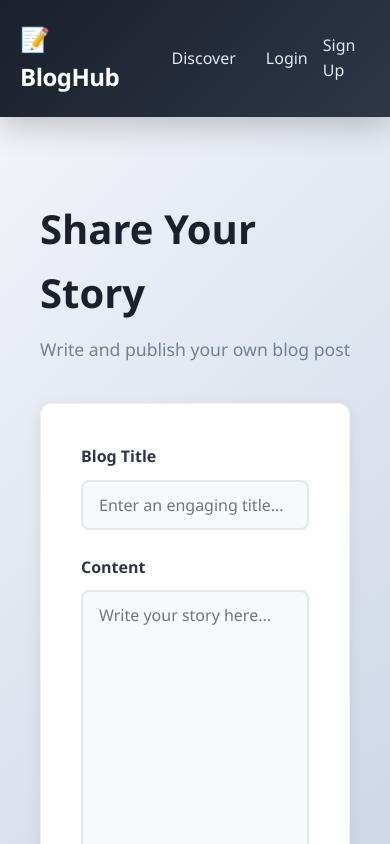
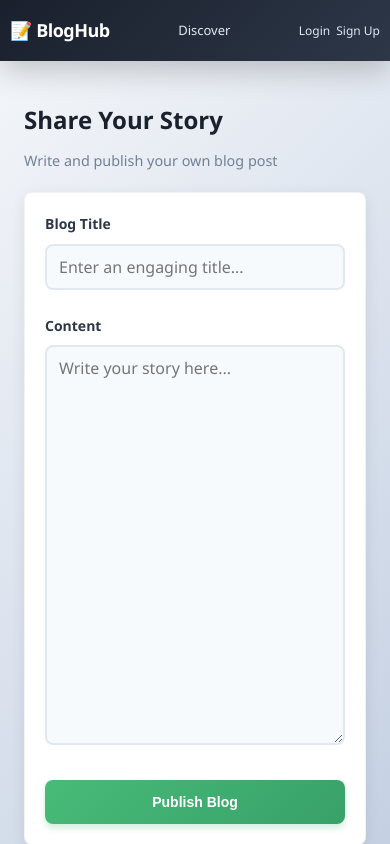
Before and after one commit to PitaoC/Blog-Assesment, a React (Vite) app in the folder Assesment/: page /blogs/create in a window 390 px wide. Shown: the top 844 px of the page. Built offline with nearby package versions, Linux system fonts and the light colour scheme.

Commit message:
responsive design

```diff
--- a/Assesment/src/components/Layout.tsx
+++ b/Assesment/src/components/Layout.tsx
@@ -11,7 +11,7 @@ const AppWrapper = styled.div`
 
 const Nav = styled.nav`
   background: linear-gradient(135deg, #1a202c 0%, #2d3748 100%);
-  padding: 20px 0;
+  padding: 16px 0;
   box-shadow: 0 10px 30px rgba(0,0,0,0.2);
   position: sticky;
   top: 0;
@@ -21,11 +21,21 @@ const Nav = styled.nav`
 const NavContent = styled.div`
   max-width: 1000px;
   margin: 0 auto;
-  padding: 0 20px;
+  padding: 0 16px;
   display: flex;
-  gap: 30px;
+  gap: 20px;
   align-items: center;
   justify-content: space-between;
+  flex-wrap: wrap;
+
+  @media (max-width: 768px) {
+    gap: 12px;
+    padding: 0 12px;
+  }
+
+  @media (max-width: 480px) {
+    padding: 0 10px;
+  }
 `;
 
 const NavLinks = styled.div`
@@ -42,6 +52,22 @@ const NavLinks = styled.div`
     &:hover {
       color: #5a67d8;
       text-decoration: none;
+    }
+  }
+
+  @media (max-width: 768px) {
+    gap: 15px;
+
+    a {
+      font-size: 14px;
+    }
+  }
+
+  @media (max-width: 480px) {
+    gap: 10px;
+
+    a {
+      font-size: 13px;
     }
   }
 `;
@@ -62,17 +88,43 @@ const AuthLinks = styled.div`
       text-decoration: none;
     }
   }
+
+  @media (max-width: 768px) {
+    gap: 10px;
+
+    a {
+      font-size: 14px;
+    }
+  }
+
+  @media (max-width: 480px) {
+    gap: 6px;
+
+    a {
+      font-size: 12px;
+    }
+  }
 `;
 
 const LogoutBtn = styled.button`
   background: linear-gradient(135deg, #ed8936 0%, #d69e2e 100%);
-  padding: 10px 20px;
+  padding: 10px 16px;
   font-size: 14px;
   box-shadow: 0 4px 6px rgba(237, 137, 54, 0.25);
 
   &:hover {
     transform: translateY(-2px);
     box-shadow: 0 8px 12px rgba(237, 137, 54, 0.35);
+  }
+
+  @media (max-width: 768px) {
+    padding: 8px 12px;
+    font-size: 13px;
+  }
+
+  @media (max-width: 480px) {
+    padding: 6px 10px;
+    font-size: 12px;
   }
 `;
 
@@ -83,10 +135,19 @@ const Logo = styled(Link)`
   letter-spacing: -0.5px;
   text-decoration: none;
   transition: color 0.3s ease;
+  white-space: nowrap;
 
   &:hover {
     color: #5a67d8;
     text-decoration: none;
+  }
+
+  @media (max-width: 768px) {
+    font-size: 20px;
+  }
+
+  @media (max-width: 480px) {
+    font-size: 18px;
   }
 `;
 
@@ -94,6 +155,14 @@ const Container = styled.div`
   max-width: 1000px;
   margin: 0 auto;
   padding: 40px 20px;
+
+  @media (max-width: 768px) {
+    padding: 30px 16px;
+  }
+
+  @media (max-width: 480px) {
+    padding: 20px 12px;
+  }
 `;
 
 const Layout: React.FC<{ children: React.ReactNode }> = ({ children }) => {
--- a/Assesment/src/index.css
+++ b/Assesment/src/index.css
@@ -15,6 +15,10 @@ body {
   box-sizing: border-box;
 }
 
+html {
+  scroll-behavior: smooth;
+}
+
 h1, h2, h3, h4, h5, h6 {
   margin-top: 0;
   color: #1a202c;
@@ -29,6 +33,30 @@ h1 {
 h2 {
   font-size: 1.75rem;
   margin-bottom: 1rem;
+}
+
+@media (max-width: 768px) {
+  h1 {
+    font-size: 2rem;
+    margin-bottom: 1.2rem;
+  }
+
+  h2 {
+    font-size: 1.5rem;
+    margin-bottom: 0.8rem;
+  }
+}
+
+@media (max-width: 480px) {
+  h1 {
+    font-size: 1.5rem;
+    margin-bottom: 1rem;
+  }
+
+  h2 {
+    font-size: 1.25rem;
+    margin-bottom: 0.6rem;
+  }
 }
 
 a {
@@ -71,6 +99,25 @@ button:disabled {
   box-shadow: none;
 }
 
+@media (max-width: 768px) {
+  button {
+    padding: 10px 16px;
+    font-size: 15px;
+  }
+}
+
+@media (max-width: 480px) {
+  button {
+    padding: 10px 14px;
+    font-size: 14px;
+    min-height: 44px;
+  }
+
+  button:active:not(:disabled) {
+    transform: scale(0.98);
+  }
+}
+
 input, textarea {
   width: 100%;
   padding: 12px 16px;
@@ -89,10 +136,36 @@ input:focus, textarea:focus {
   box-shadow: 0 0 0 3px rgba(90, 103, 216, 0.1);
 }
 
+@media (max-width: 768px) {
+  input, textarea {
+    font-size: 16px;
+    padding: 10px 12px;
+  }
+}
+
+@media (max-width: 480px) {
+  input, textarea {
+    font-size: 16px;
+    padding: 10px 12px;
+  }
+}
+
 .container {
   max-width: 1000px;
   margin: 0 auto;
   padding: 40px 20px;
+}
+
+@media (max-width: 768px) {
+  .container {
+    padding: 30px 16px;
+  }
+}
+
+@media (max-width: 480px) {
+  .container {
+    padding: 20px 12px;
+  }
 }
 
 .card {
--- a/Assesment/src/pages/BlogList.tsx
+++ b/Assesment/src/pages/BlogList.tsx
@@ -21,6 +21,30 @@ const PageHeader = styled.div`
     color: #718096;
     font-size: 1.1rem;
     margin: 0;
+  }
+
+  @media (max-width: 768px) {
+    margin-bottom: 30px;
+
+    h1 {
+      font-size: 2rem;
+    }
+
+    p {
+      font-size: 1rem;
+    }
+  }
+
+  @media (max-width: 480px) {
+    margin-bottom: 20px;
+
+    h1 {
+      font-size: 1.5rem;
+    }
+
+    p {
+      font-size: 0.9rem;
+    }
   }
 `;
 
@@ -56,6 +80,33 @@ const BlogItem = styled.article`
     margin: 0 0 20px 0;
     font-size: 1rem;
   }
+
+  @media (max-width: 768px) {
+    padding: 24px;
+
+    h2 {
+      font-size: 1.25rem;
+    }
+
+    p {
+      font-size: 0.95rem;
+    }
+  }
+
+  @media (max-width: 480px) {
+    padding: 16px;
+    border-radius: 8px;
+
+    h2 {
+      font-size: 1.1rem;
+      margin-bottom: 10px;
+    }
+
+    p {
+      font-size: 0.9rem;
+      margin-bottom: 16px;
+    }
+  }
 `;
 
 const BlogActions = styled.div`
@@ -64,6 +115,7 @@ const BlogActions = styled.div`
   margin-top: 20px;
   padding-top: 20px;
   border-top: 1px solid #e2e8f0;
+  flex-wrap: wrap;
 
   a {
     display: inline-block;
@@ -79,6 +131,17 @@ const BlogActions = styled.div`
     &:hover {
       background: #4c51bf;
       text-decoration: none;
+    }
+  }
+
+  @media (max-width: 480px) {
+    gap: 8px;
+    margin-top: 16px;
+    padding-top: 16px;
+
+    a {
+      padding: 6px 12px;
+      font-size: 12px;
     }
   }
 `;
@@ -101,10 +164,36 @@ const PaginationContainer = styled.div`
   justify-content: center;
   align-items: center;
   margin-top: 40px;
+  flex-wrap: wrap;
 
   button {
     padding: 10px 20px;
     min-width: 100px;
+  }
+
+  @media (max-width: 768px) {
+    margin-top: 30px;
+
+    button {
+      padding: 8px 16px;
+      min-width: 90px;
+      font-size: 14px;
+    }
+  }
+
+  @media (max-width: 480px) {
+    gap: 8px;
+    margin-top: 20px;
+
+    button {
+      padding: 6px 12px;
+      min-width: auto;
+      font-size: 12px;
+    }
+
+    span {
+      font-size: 12px;
+    }
   }
 `;
 
--- a/Assesment/src/pages/CreateBlog.tsx
+++ b/Assesment/src/pages/CreateBlog.tsx
@@ -20,6 +20,30 @@ const PageHeader = styled.div`
     font-size: 1.1rem;
     margin: 0;
   }
+
+  @media (max-width: 768px) {
+    margin-bottom: 30px;
+
+    h1 {
+      font-size: 2rem;
+    }
+
+    p {
+      font-size: 1rem;
+    }
+  }
+
+  @media (max-width: 480px) {
+    margin-bottom: 20px;
+
+    h1 {
+      font-size: 1.5rem;
+    }
+
+    p {
+      font-size: 0.9rem;
+    }
+  }
 `;
 
 const FormCard = styled.div`
@@ -29,6 +53,15 @@ const FormCard = styled.div`
   padding: 40px;
   border: 1px solid rgba(0,0,0,0.05);
   max-width: 700px;
+
+  @media (max-width: 768px) {
+    padding: 30px;
+  }
+
+  @media (max-width: 480px) {
+    padding: 20px;
+    border-radius: 8px;
+  }
 `;
 
 const Form = styled.form`
@@ -47,6 +80,20 @@ const FormGroup = styled.div`
     color: #2d3748;
     font-size: 16px;
   }
+
+  @media (max-width: 768px) {
+    label {
+      font-size: 15px;
+    }
+  }
+
+  @media (max-width: 480px) {
+    gap: 8px;
+
+    label {
+      font-size: 14px;
+    }
+  }
 `;
 
 const SubmitBtn = styled.button`
@@ -61,6 +108,18 @@ const SubmitBtn = styled.button`
   &:hover:not(:disabled) {
     transform: translateY(-2px);
     box-shadow: 0 8px 12px rgba(72, 187, 120, 0.35);
+  }
+
+  @media (max-width: 768px) {
+    padding: 12px 24px;
+    font-size: 15px;
+  }
+
+  @media (max-width: 480px) {
+    width: 100%;
+    align-self: stretch;
+    padding: 12px 16px;
+    font-size: 14px;
   }
 `;
 
--- a/Assesment/src/pages/EditBlog.tsx
+++ b/Assesment/src/pages/EditBlog.tsx
@@ -19,6 +19,30 @@ const PageHeader = styled.div`
     font-size: 1.1rem;
     margin: 0;
   }
+
+  @media (max-width: 768px) {
+    margin-bottom: 30px;
+
+    h1 {
+      font-size: 2rem;
+    }
+
+    p {
+      font-size: 1rem;
+    }
+  }
+
+  @media (max-width: 480px) {
+    margin-bottom: 20px;
+
+    h1 {
+      font-size: 1.5rem;
+    }
+
+    p {
+      font-size: 0.9rem;
+    }
+  }
 `;
 
 const FormCard = styled.div`
@@ -28,12 +52,25 @@ const FormCard = styled.div`
   padding: 40px;
   border: 1px solid rgba(0,0,0,0.05);
   max-width: 700px;
+
+  @media (max-width: 768px) {
+    padding: 30px;
+  }
+
+  @media (max-width: 480px) {
+    padding: 20px;
+    border-radius: 8px;
+  }
 `;
 
 const Form = styled.form`
   display: flex;
   flex-direction: column;
   gap: 25px;
+
+  @media (max-width: 480px) {
+    gap: 20px;
+  }
 `;
 
 const FormGroup = styled.div`
@@ -46,12 +83,36 @@ const FormGroup = styled.div`
     color: #2d3748;
     font-size: 16px;
   }
+
+  @media (max-width: 768px) {
+    label {
+      font-size: 15px;
+    }
+  }
+
+  @media (max-width: 480px) {
+    gap: 8px;
+
+    label {
+      font-size: 14px;
+    }
+  }
 `;
 
 const ButtonGroup = styled.div`
   display: flex;
   gap: 12px;
   margin-top: 10px;
+  flex-wrap: wrap;
+
+  @media (max-width: 480px) {
+    gap: 10px;
+
+    button {
+      flex: 1;
+      min-width: 100px;
+    }
+  }
 `;
 
 const SubmitBtn = styled.button`
@@ -64,6 +125,16 @@ const SubmitBtn = styled.button`
   &:hover:not(:disabled) {
     transform: translateY(-2px);
     box-shadow: 0 8px 12px rgba(66, 153, 225, 0.35);
+  }
+
+  @media (max-width: 768px) {
+    padding: 12px 24px;
+    font-size: 15px;
+  }
+
+  @media (max-width: 480px) {
+    padding: 10px 16px;
+    font-size: 14px;
   }
 `;
 
@@ -78,6 +149,16 @@ const CancelBtn = styled.button`
   &:hover {
     background: #a0aec0;
     transform: translateY(-2px);
+  }
+
+  @media (max-width: 768px) {
+    padding: 12px 24px;
+    font-size: 15px;
+  }
+
+  @media (max-width: 480px) {
+    padding: 10px 16px;
+    font-size: 14px;
   }
 `;
 
--- a/Assesment/src/pages/Login.tsx
+++ b/Assesment/src/pages/Login.tsx
@@ -12,6 +12,14 @@ const AuthContainer = styled.div`
   align-items: center;
   justify-content: center;
   padding: 20px;
+
+  @media (max-width: 768px) {
+    padding: 16px;
+  }
+
+  @media (max-width: 480px) {
+    padding: 12px;
+  }
 `;
 
 const AuthCard = styled.div`
@@ -22,6 +30,15 @@ const AuthCard = styled.div`
   width: 100%;
   max-width: 400px;
   border: 1px solid rgba(0,0,0,0.05);
+
+  @media (max-width: 768px) {
+    padding: 40px;
+  }
+
+  @media (max-width: 480px) {
+    padding: 24px;
+    border-radius: 8px;
+  }
 `;
 
 const AuthHeader = styled.div`
@@ -39,12 +56,40 @@ const AuthHeader = styled.div`
     margin: 0;
     font-size: 1rem;
   }
+
+  @media (max-width: 768px) {
+    margin-bottom: 30px;
+
+    h1 {
+      font-size: 1.75rem;
+    }
+
+    p {
+      font-size: 0.95rem;
+    }
+  }
+
+  @media (max-width: 480px) {
+    margin-bottom: 24px;
+
+    h1 {
+      font-size: 1.5rem;
+    }
+
+    p {
+      font-size: 0.9rem;
+    }
+  }
 `;
 
 const Form = styled.form`
   display: flex;
   flex-direction: column;
   gap: 20px;
+
+  @media (max-width: 480px) {
+    gap: 16px;
+  }
 `;
 
 const FormGroup = styled.div`
@@ -57,6 +102,14 @@ const FormGroup = styled.div`
     color: #2d3748;
     font-size: 14px;
   }
+
+  @media (max-width: 480px) {
+    gap: 6px;
+
+    label {
+      font-size: 13px;
+    }
+  }
 `;
 
 const ErrorAlert = styled.div`
@@ -68,6 +121,11 @@ const ErrorAlert = styled.div`
   font-size: 14px;
   font-weight: 500;
   margin-bottom: 10px;
+
+  @media (max-width: 480px) {
+    padding: 10px 12px;
+    font-size: 13px;
+  }
 `;
 
 const SubmitBtn = styled.button`
@@ -81,6 +139,11 @@ const SubmitBtn = styled.button`
   &:hover:not(:disabled) {
     transform: translateY(-2px);
     box-shadow: 0 8px 12px rgba(90, 103, 216, 0.35);
+  }
+
+  @media (max-width: 480px) {
+    padding: 10px 16px;
+    font-size: 14px;
   }
 `;
 
@@ -98,6 +161,11 @@ const SignupLink = styled.p`
     &:hover {
       text-decoration: underline;
     }
+  }
+
+  @media (max-width: 480px) {
+    margin-top: 16px;
+    font-size: 13px;
   }
 `;
 
--- a/Assesment/src/pages/Register.tsx
+++ b/Assesment/src/pages/Register.tsx
@@ -12,6 +12,14 @@ const AuthContainer = styled.div`
   align-items: center;
   justify-content: center;
   padding: 20px;
+
+  @media (max-width: 768px) {
+    padding: 16px;
+  }
+
+  @media (max-width: 480px) {
+    padding: 12px;
+  }
 `;
 
 const AuthCard = styled.div`
@@ -22,6 +30,15 @@ const AuthCard = styled.div`
   width: 100%;
   max-width: 400px;
   border: 1px solid rgba(0,0,0,0.05);
+
+  @media (max-width: 768px) {
+    padding: 40px;
+  }
+
+  @media (max-width: 480px) {
+    padding: 24px;
+    border-radius: 8px;
+  }
 `;
 
 const AuthHeader = styled.div`
@@ -39,12 +56,40 @@ const AuthHeader = styled.div`
     margin: 0;
     font-size: 1rem;
   }
+
+  @media (max-width: 768px) {
+    margin-bottom: 30px;
+
+    h1 {
+      font-size: 1.75rem;
+    }
+
+    p {
+      font-size: 0.95rem;
+    }
+  }
+
+  @media (max-width: 480px) {
+    margin-bottom: 24px;
+
+    h1 {
+      font-size: 1.5rem;
+    }
+
+    p {
+      font-size: 0.9rem;
+    }
+  }
 `;
 
 const Form = styled.form`
   display: flex;
   flex-direction: column;
   gap: 20px;
+
+  @media (max-width: 480px) {
+    gap: 16px;
+  }
 `;
 
 const FormGroup = styled.div`
@@ -56,6 +101,14 @@ const FormGroup = styled.div`
     font-weight: 600;
     color: #2d3748;
     font-size: 14px;
+  }
+
+  @media (max-width: 480px) {
+    gap: 6px;
+
+    label {
+      font-size: 13px;
+    }
   }
 `;
 
@@ -82,6 +135,11 @@ const SubmitBtn = styled.button`
     transform: translateY(-2px);
     box-shadow: 0 8px 12px rgba(72, 187, 120, 0.35);
   }
+
+  @media (max-width: 480px) {
+    padding: 10px 16px;
+    font-size: 14px;
+  }
 `;
 
 const LoginLink = styled.p`
@@ -98,6 +156,11 @@ const LoginLink = styled.p`
     &:hover {
       text-decoration: underline;
     }
+  }
+
+  @media (max-width: 480px) {
+    margin-top: 16px;
+    font-size: 13px;
   }
 `;
 
```
